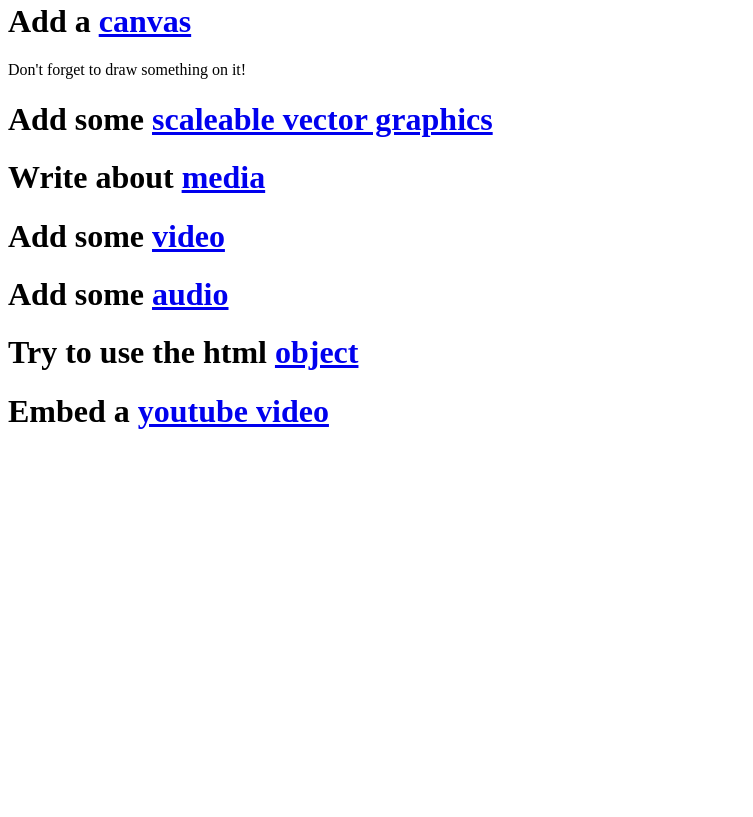
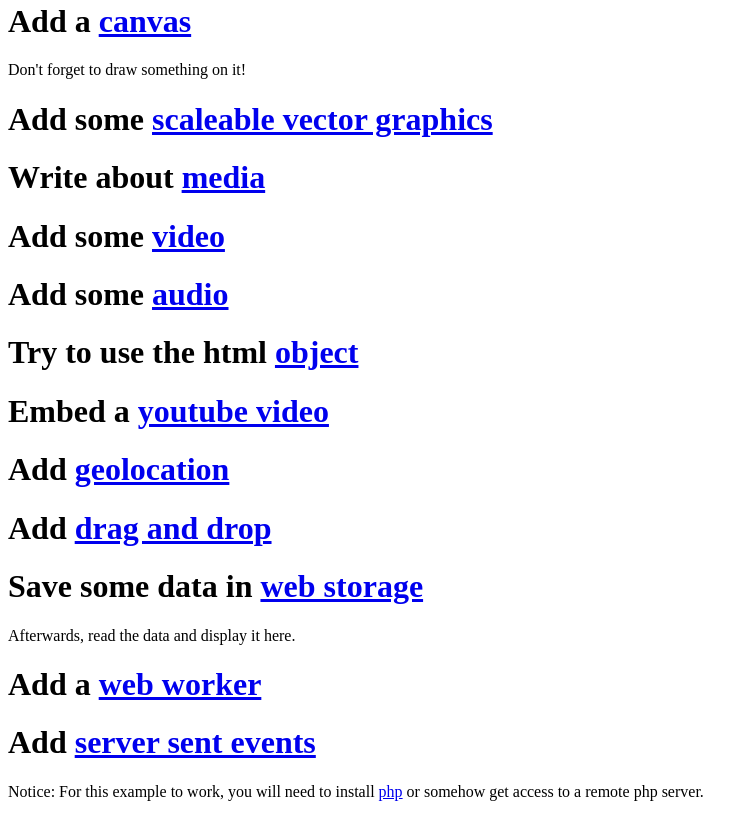
Before and after one commit to siinch/logbog-skabelon, a plain HTML site: page client/exercises/html.html in a window 1280 px wide. Shown: the part 2994-3811 px from the top of the page, without its empty margins (0-753 px from the left). Before the commit the page ends 3445 px from the top, so only its background shows below. Drawn offline with Linux system fonts and the light colour scheme.

Commit message:
finish adding html exercises

```diff
--- a/client/exercises/html.html
+++ b/client/exercises/html.html
@@ -292,5 +292,36 @@
             <h1>Embed a <a href="https://www.w3schools.com/html/html_youtube.asp">youtube video</a></h1>
             <!-- write your answer here -->
         </div>
+
+        <!-- geolocation -->
+        <div>
+            <h1>Add <a href="https://www.w3schools.com/html/html5_geolocation.asp">geolocation</a></h1>
+            <!-- write your answer here -->
+        </div>
+
+        <!-- drag and drop -->
+        <div>
+            <h1>Add <a href="https://www.w3schools.com/html/html5_draganddrop.asp">drag and drop</a></h1>
+            <!-- write your answer here -->
+        </div>
+
+        <!-- web storage -->
+        <div>
+            <h1>Save some data in <a href="https://www.w3schools.com/html/html5_webstorage.asp">web storage</a></h1>
+            <p>Afterwards, read the data and display it here.</p>
+        </div>
+
+        <!-- web worker -->
+        <div>
+            <h1>Add a <a href="https://www.w3schools.com/html/html5_webworkers.asp">web worker</a></h1>
+            <!-- write your answer here -->
+        </div>
+
+        <!-- server sent events -->
+        <div>
+            <h1>Add <a href="https://www.w3schools.com/html/html5_serversentevents.asp">server sent events</a></h1>
+            <p>Notice: For this example to work, you will need to install <a href="https://www.w3schools.com/PHP/php_install.asp">php</a> or somehow get access to a remote php server.</p>
+            <!-- write your answer here -->
+        </div>
     </body>
 </html>
```
